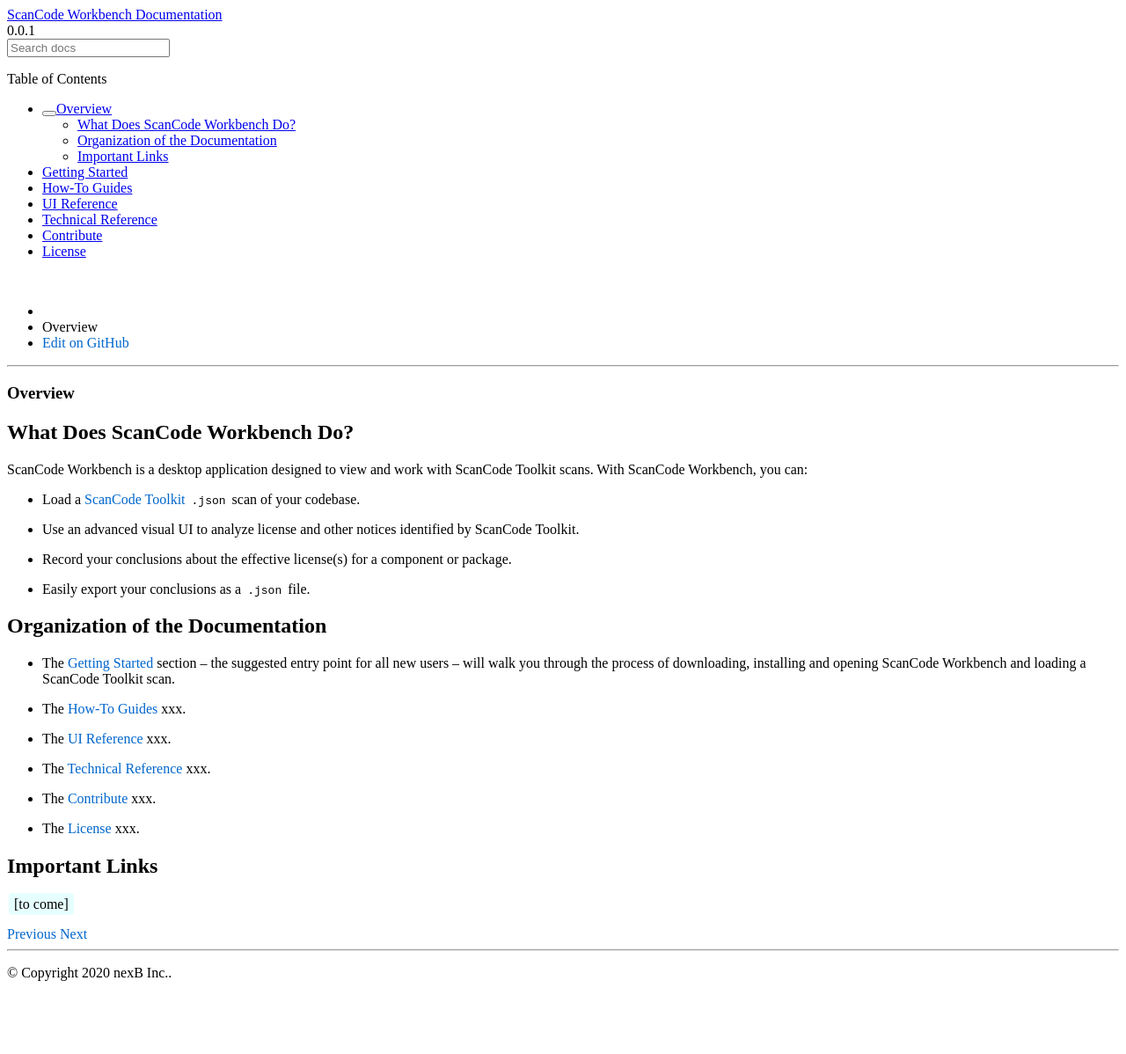
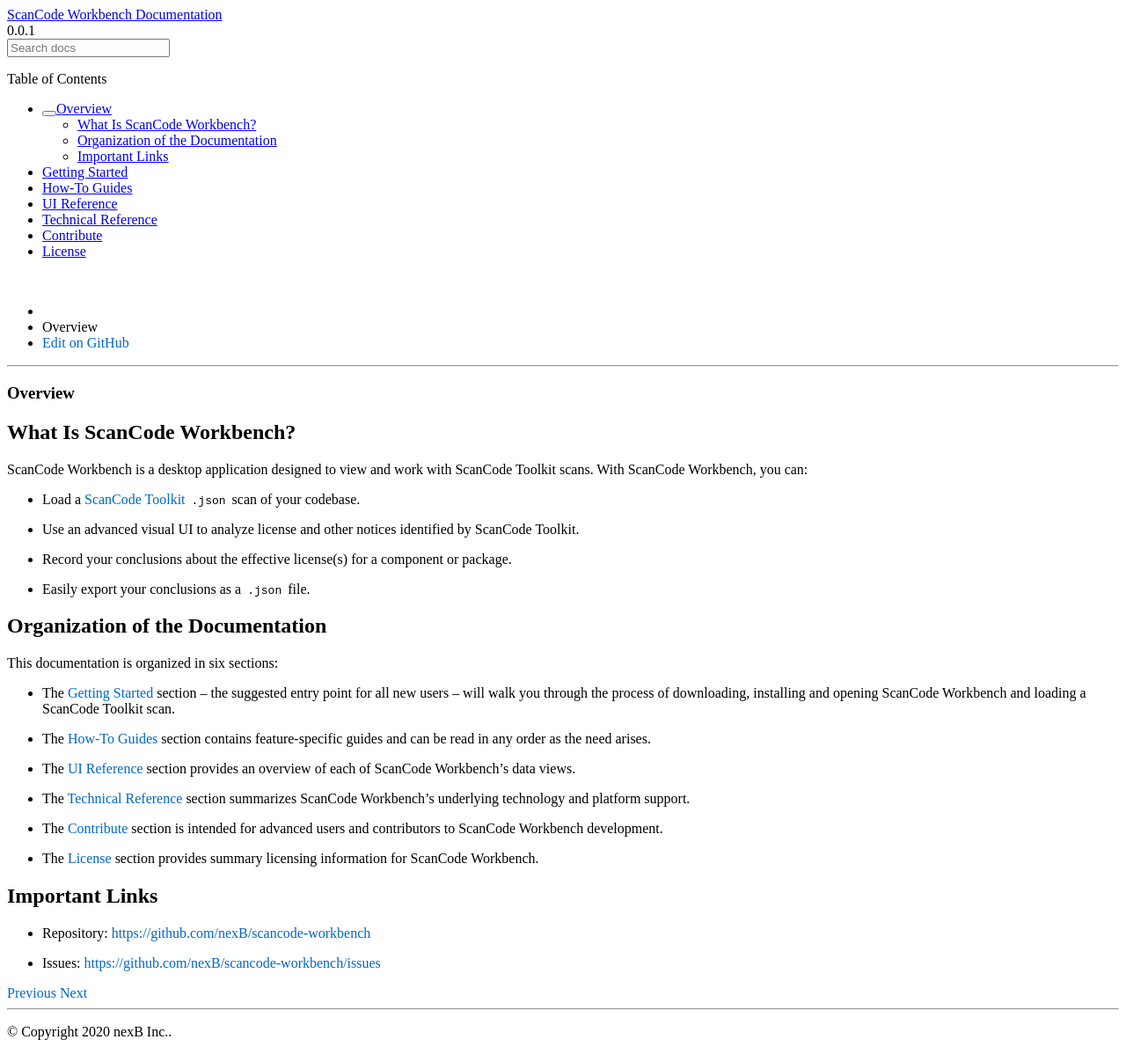
Before and after one commit to aboutcode-org/scancode-workbench, a Sphinx documentation site: the page built from docs/source/overview/index.rst, in a window 1280 px wide. Shown: the whole page at 88% size. Built offline with Sphinx 7.4.7 and the Read the Docs theme 2.0.0, drawn with Linux system fonts in a browser that asks for light colours; before the commit the page ends 1131 px from its top, so only the background shows below that.

Commit message:
Revise 'Overview', 'Getting Started' sections
Signed-off-by: John M. Horan <johnmhoran@gmail.com>

```diff
--- a/docs/source/_static/theme_overrides.css
+++ b/docs/source/_static/theme_overrides.css
@@ -136,3 +136,7 @@
     margin-bottom: 0px;
     line-height: 24px;
 }
+
+.with-border {
+    border: solid 1px #cccccc;
+}
--- a/docs/source/overview/index.rst
+++ b/docs/source/overview/index.rst
@@ -2,7 +2,7 @@
 Overview
 ========
 
-What Does ScanCode Workbench Do?
+What Is ScanCode Workbench?
 ================================
 
 ScanCode Workbench is a desktop application designed to view and work with ScanCode Toolkit
@@ -17,19 +17,23 @@
 Organization of the Documentation
 =================================
 
+This documentation is organized in six sections:
+
 -  The :ref:`getting-started` section -- the suggested entry point for all new users -- will walk you through the process of downloading, installing and opening ScanCode Workbench and loading a ScanCode Toolkit scan.
 
--  The :ref:`how-to-guides` xxx.
+-  The :ref:`how-to-guides` section contains feature-specific guides and can be read in any order as the need arises.
 
--  The :ref:`ui-reference` xxx.
+-  The :ref:`ui-reference` section provides an overview of each of ScanCode Workbench's data views.
 
--  The :ref:`technical-reference` xxx.
+-  The :ref:`technical-reference` section summarizes ScanCode Workbench's underlying technology and platform support.
 
--  The :ref:`contribute` xxx.
+-  The :ref:`contribute` section is intended for advanced users and contributors to ScanCode Workbench development.
 
--  The :ref:`license` xxx.
+-  The :ref:`license` section provides summary licensing information for ScanCode Workbench.
 
 Important Links
 ===============
 
-:guilabel:`[to come]`
+-  Repository: https://github.com/nexB/scancode-workbench
+
+-  Issues: https://github.com/nexB/scancode-workbench/issues
```
Also changed, not shown: docs/source/getting-started/index.rst (+50 -27 lines), docs/source/getting-started/data/initial_load.PNG (added).
